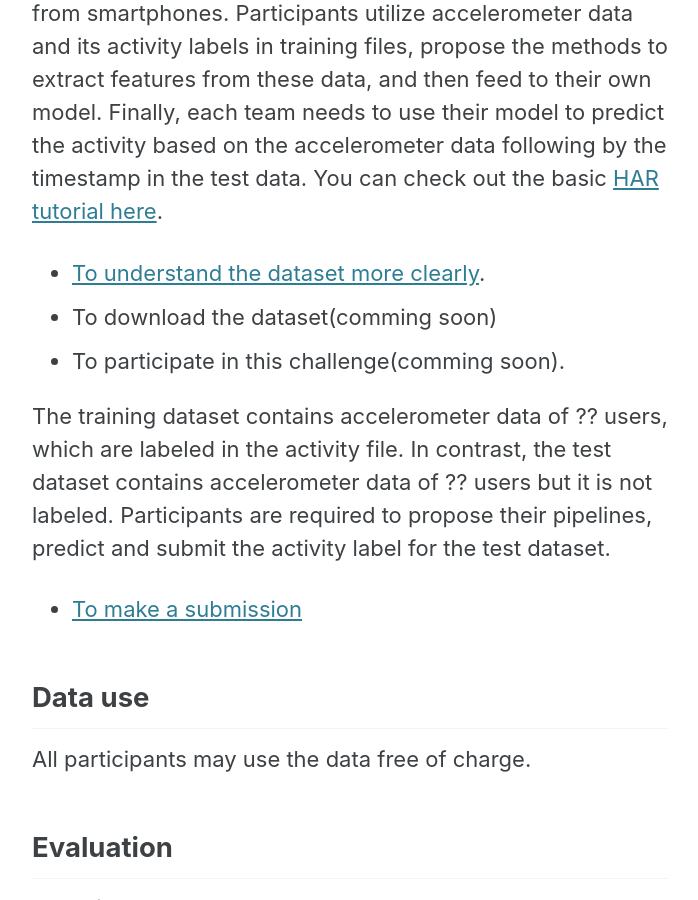
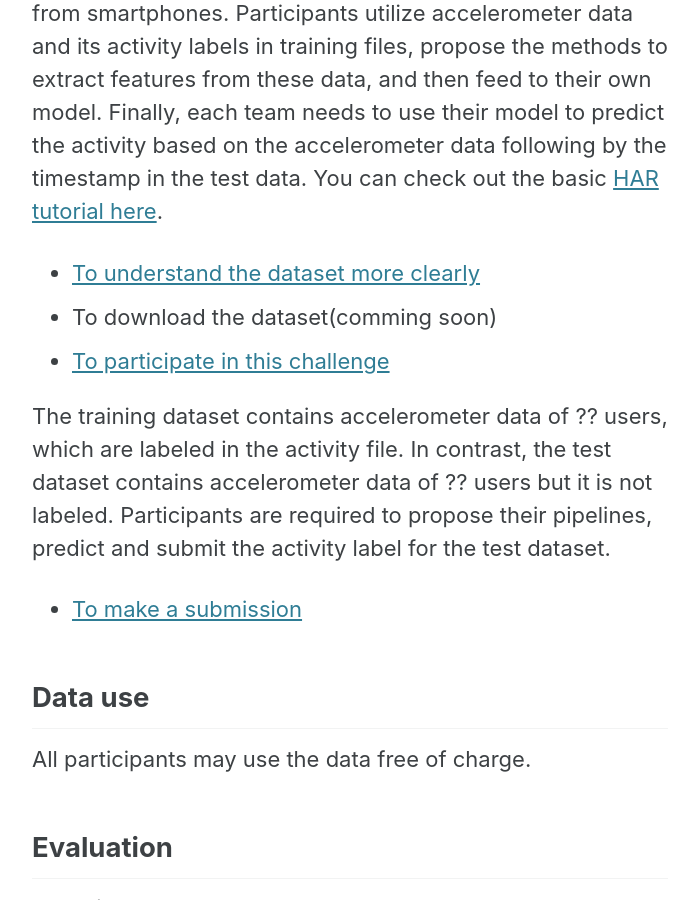
Before and after one commit to abc-research/nurse2021, a Jekyll site: the page built from _pages/learn.md, in a window 1280 px wide and 900 px high, scrolled down 1335 px. Shown: the whole window, without its empty margins (290-988 px from the left). Built offline with Jekyll 4.4.1, drawn with Linux system fonts in a browser that asks for light colours; cached includes are drawn as plain includes; nearby versions of some CDN libraries.

Commit message:
feat: add registration link

```diff
--- a/_pages/learn.md
+++ b/_pages/learn.md
@@ -12,9 +12,9 @@ In addition, HAR has several remarkable applications in the real world, especial
 ## Challenge Goal
 The goal of the Nurse Care Activity Recognition Challenge is to recognize the daily activities of a caregiver/nurse in a healthcare facility based on the accelerometer data collected from smartphones. Participants utilize accelerometer data and its activity labels in training files, propose the methods to extract features from these data, and then feed to their own model. Finally, each team needs to use their model to predict the activity based on the accelerometer data following by the timestamp in the test data. You can check out the basic [HAR tutorial here](/nurese2021/tutorial.ipynb).
 
-- [To understand the dataset more clearly](/nurse2021/data/).
+- [To understand the dataset more clearly](/nurse2021/data/)
 - To download the dataset(comming soon)
-- To participate in this challenge(comming soon).
+- [To participate in this challenge](/nurese2021/rules/)
 
 The training dataset contains accelerometer data of ?? users, which are labeled in the activity file. In contrast, the test dataset contains accelerometer data of ?? users but it is not labeled. Participants are required to propose their pipelines, predict and submit the activity label for the test dataset.
 
```
